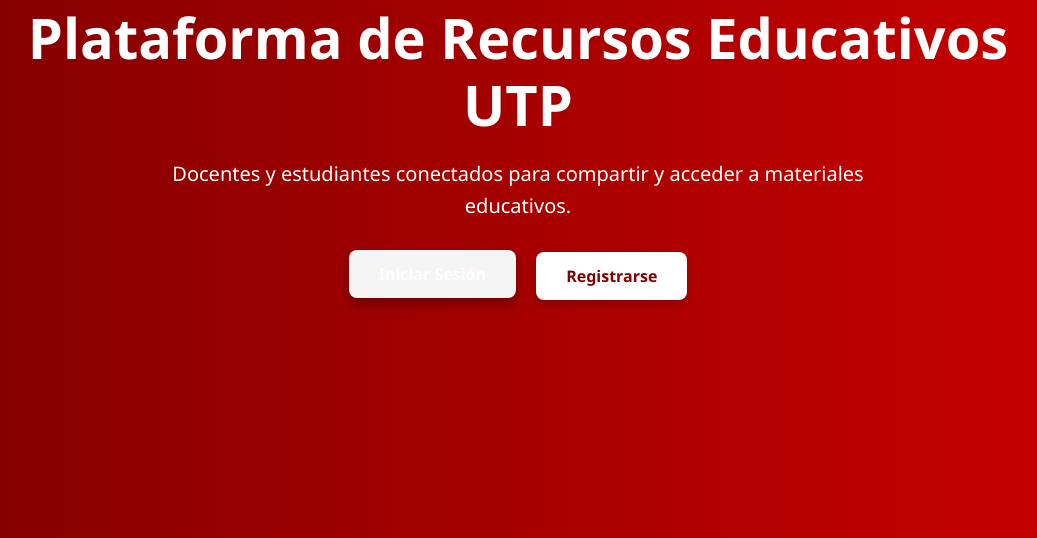
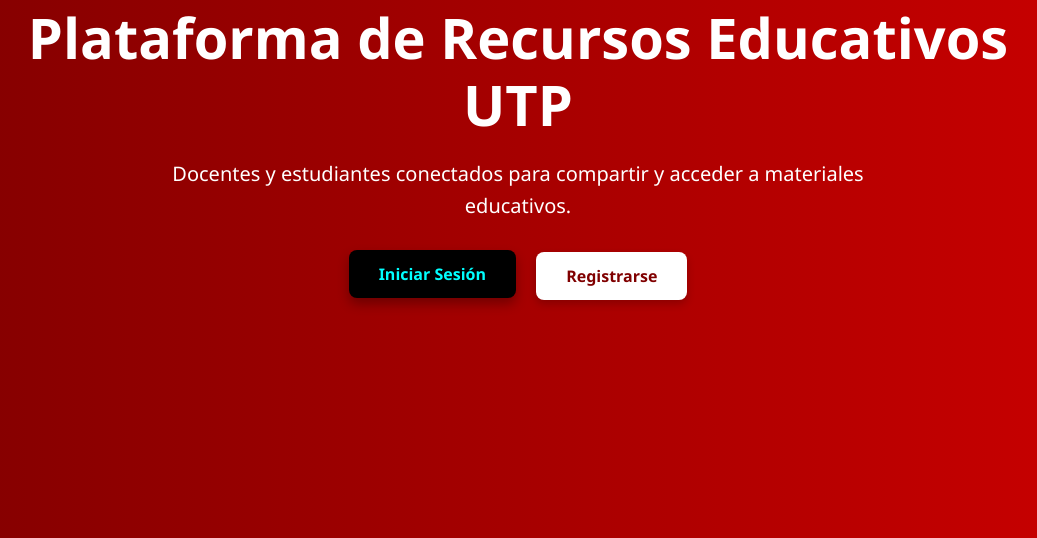
Before and after one commit to Renzoxso/recursos-utp, a PHP site: page / in a window 1280 px wide, with the pointer over the restyled element. Shown: the part 116-654 px from the top of the page, without its empty margins (122-1159 px from the left). Run offline with PHP 8.4, Linux system fonts and the light colour scheme.

Commit message:
jorge 01

```diff
--- a/assets/estilo.css
+++ b/assets/estilo.css
@@ -51,7 +51,8 @@
 }
 
 .btn-custom:hover {
-  background-color: #f5f5f5;
+  background-color: #000000;
+  color: aqua;
   transform: translateY(-2px);
   box-shadow: 0 6px 12px rgba(0,0,0,0.3);
 }
```
